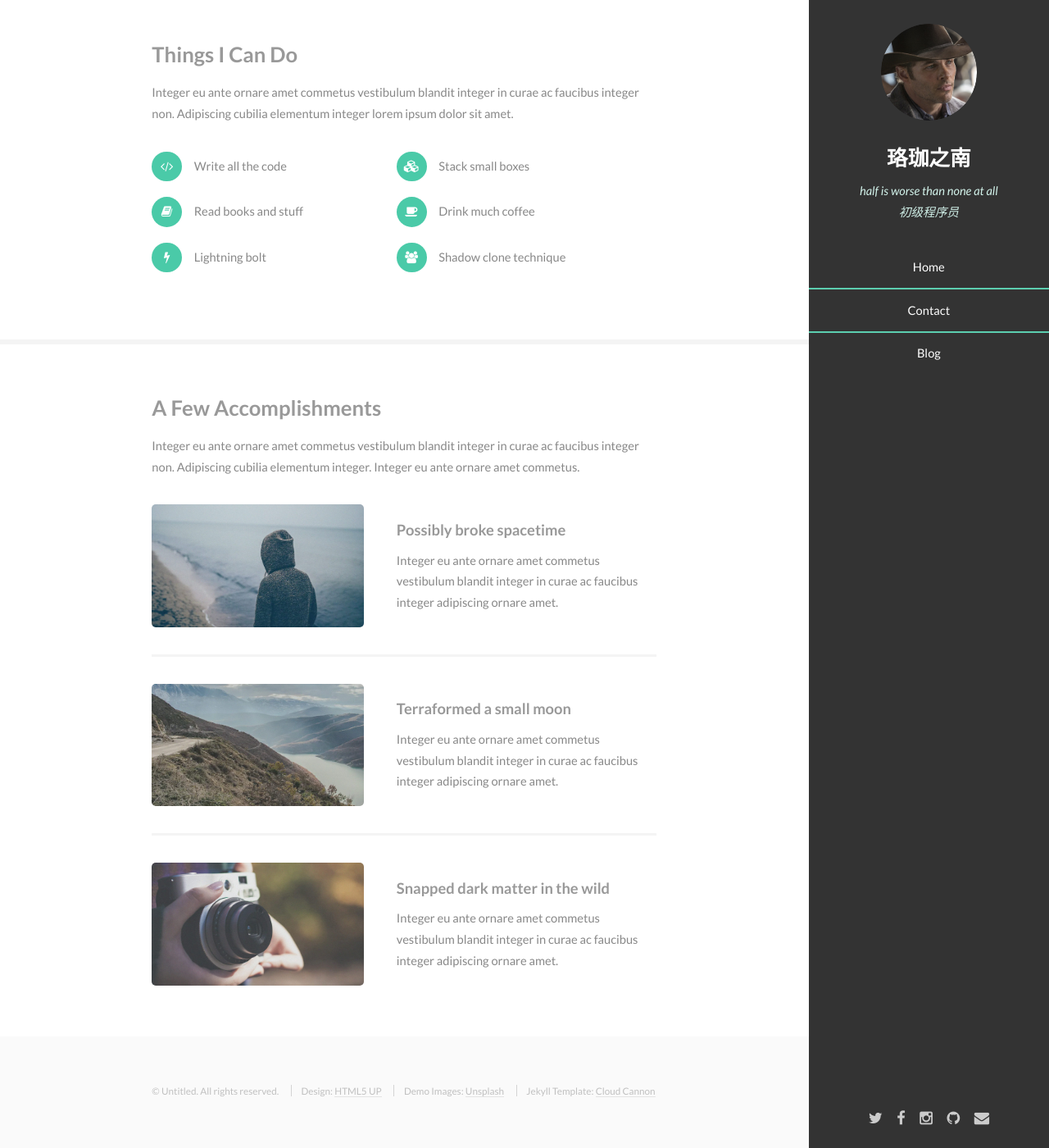
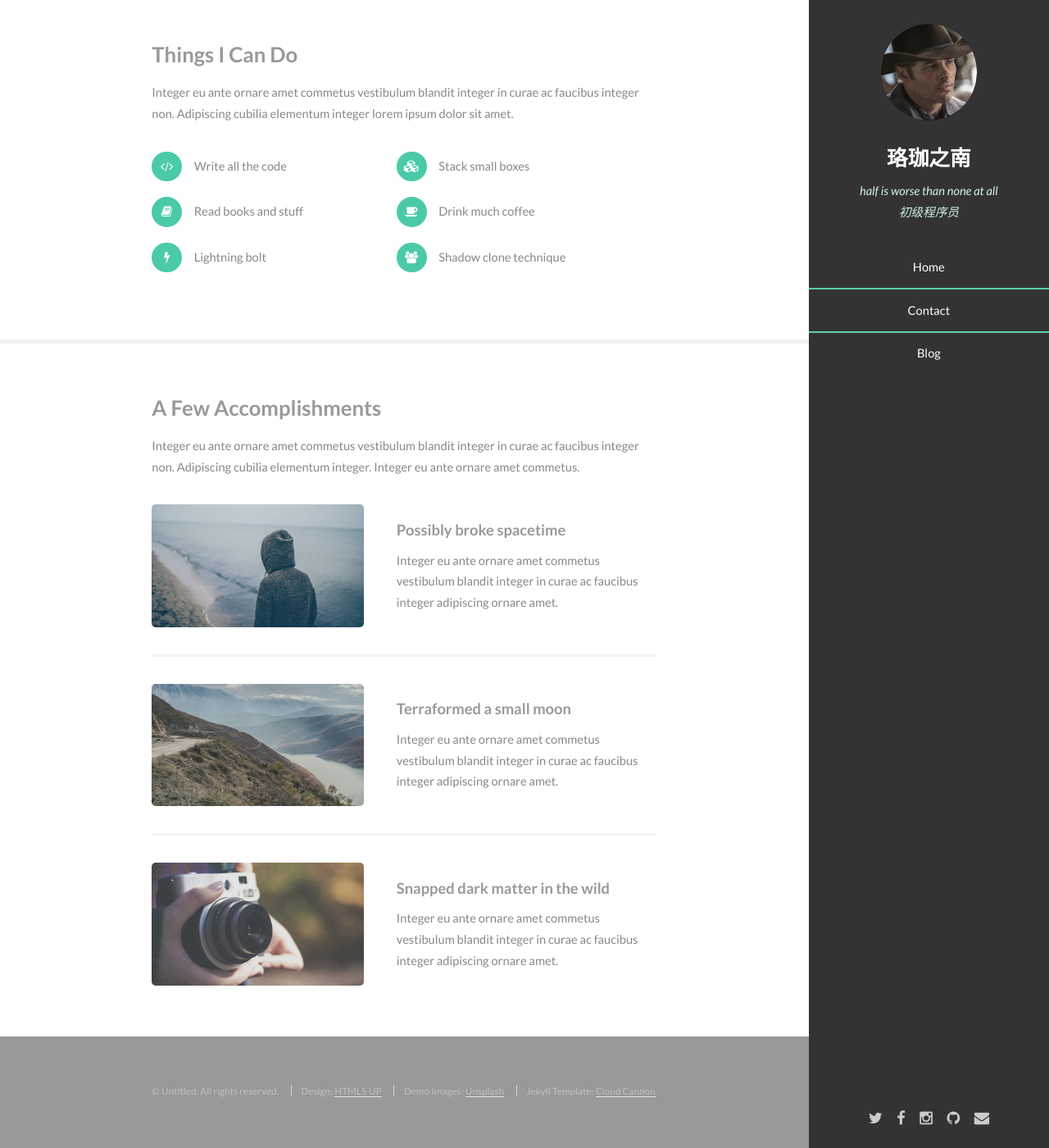
Before and after one commit to luojia-nan/luojia-nan.github.io, a Jekyll site: the page built from index.html, in a window 1280 px wide and 1400 px high, scrolled down 668 px. Shown: the whole window at 82% size. Built offline with Jekyll 4.4.1, drawn with Linux system fonts in a browser that asks for light colours.

Commit message:
Update style.css

```diff
--- a/css/style.css
+++ b/css/style.css
@@ -1098,7 +1098,7 @@
 /* Footer */
 
 	#footer {
-		background: #fafafa;
+		background: #999999;
 		border-top: 0;
 		color: #c0c0c0;
 		overflow: hidden;
```
